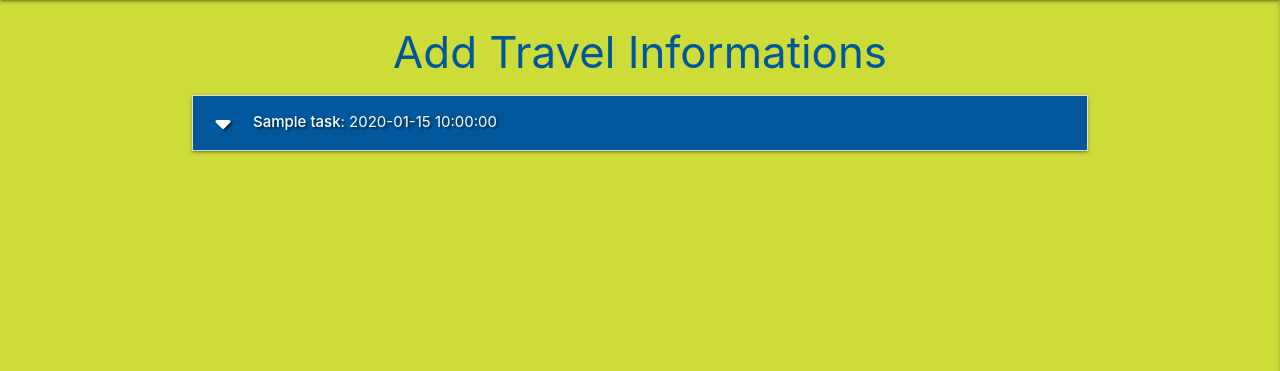
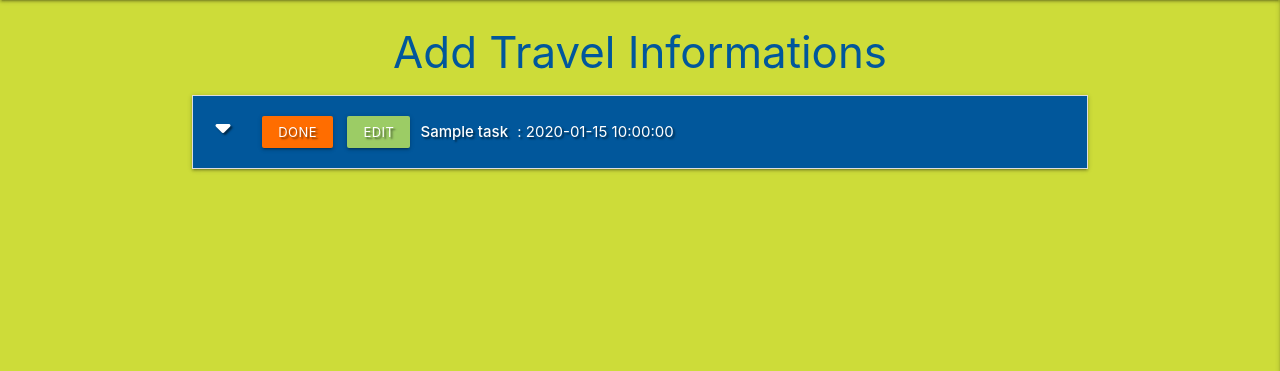
Before and after one commit to Killol14/Passage-To-India, a Flask app: page / in a window 1280 px wide. Shown: the part 64-435 px from the top of the page. Run offline with Flask 2, Linux system fonts and the light colour scheme; a database or web service that is not in the repository returns one stand-in record (values such as "Sample title"); some libraries are stand-ins or nearby versions.

Commit message:
this will commit added new buttons to travel info page

```diff
--- a/static/css/style.css
+++ b/static/css/style.css
@@ -8,3 +8,15 @@ body {
 .flashes h4 {
     line-height: 2;
 }
+
+.btn-small {
+    margin: 5px;
+}
+.btn-small:hover{
+    color: lightsalmon;
+}
+
+.collapsible-header .col strong {
+    margin: 5px;
+    line-height: 42px;
+}
--- a/templates/tasks.html
+++ b/templates/tasks.html
@@ -3,21 +3,27 @@
 
 
 <h3 class="light-blue-text text-darken-4 center-align">Add Travel Informations</h3>
-
 <ul class="collapsible">
     {% for task in tasks %}
     <li>
         <div class="collapsible-header white-text light-blue darken-4 text-shadow">
+            <div class="col s3">
                 <i class="fas fa-caret-down"></i>
+                <a href="" class="btn-small orange accent-4">Done</a>
+                <a href="" class="btn-small light-green lighten-1">Edit</a>
+            </div>
+            <div class="col s9">
                 <strong>{{ task.task_name }}</strong> : {{ task.due_date }}
                 {% if task.is_urgent == "on" %}
                     <i class="fas fa-exclamation-circle light-blue-text text-lighten-2 tooltipped"
                         data-position="right" data-tooltip="URGENT!"></i>
                 {% endif %}
             </div>
+        </div>
         <div class="collapsible-body">
             <strong>{{ task.category_name }}</strong>
             <p>{{ task.task_description }}</p>
+            <p><em>by: {{ task.created_by }}</em></p>
         </div>
     </li>
     {% endfor %}
```
Lines whose indentation alone changed are shown as unchanged.
